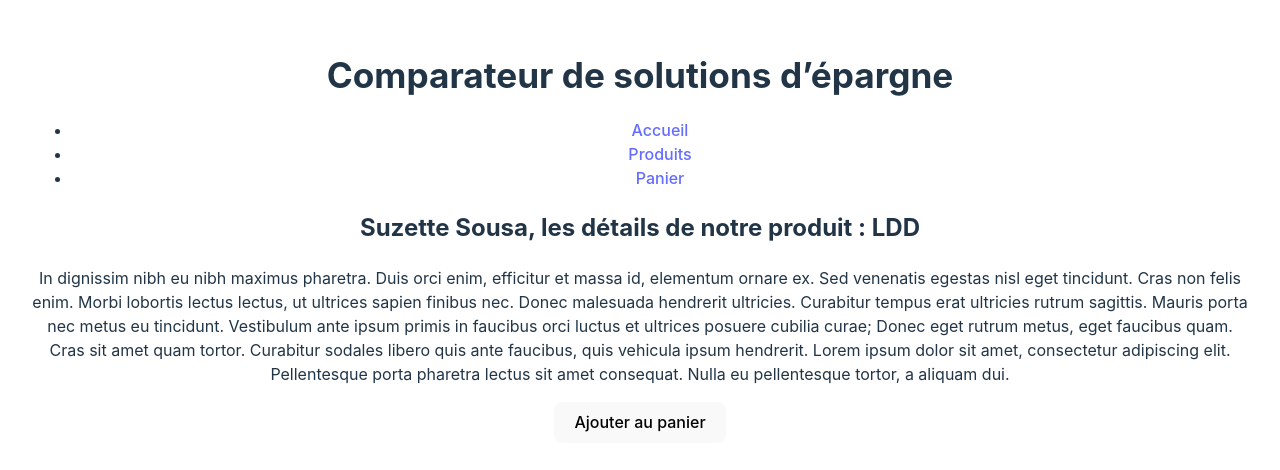
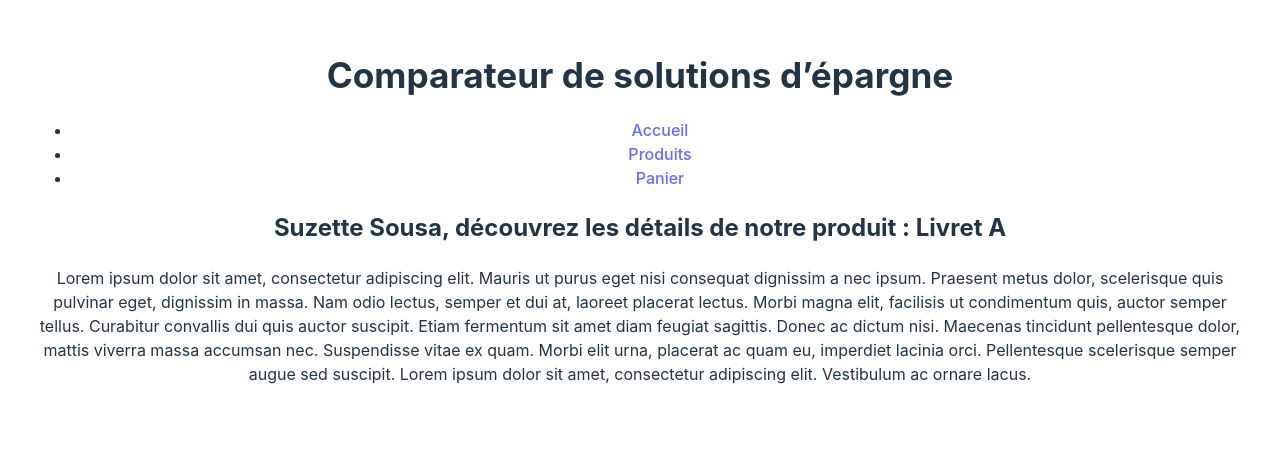
Before and after one commit to suzette-sousa/comparateur-solutions-epargne, a React (Vite) app: page /nos-produits/1 in a window 1280 px wide. Shown: the top 470 px of the page. Built offline with nearby package versions, Linux system fonts and the light colour scheme.

Commit message:
display details product with params and simulate api filter

```diff
--- a/src/App.jsx
+++ b/src/App.jsx
@@ -36,7 +36,7 @@ const App = () => {
             element={<ProductList products={products} />}
           />
           <Route
-            path="/nos-produits/:id"
+            path="/nos-produits/:productId"
             element={<Product products={products} />}
           />
         </Routes>
--- a/src/api/api.js
+++ b/src/api/api.js
@@ -73,12 +73,22 @@ const products = [
   },
 ];
 
-function getProducts() {
+const getProducts = () => {
   return new Promise((resolve) => {
     setTimeout(() => {
       resolve(products);
     }, 1000);
   });
-}
+};
 
-export { getProducts };
+const getProduct = (id) => {
+  return new Promise((resolve) => {
+    setTimeout(() => {
+      const filteredProduct = products.find((p) => p.id === parseInt(id));
+
+      resolve(filteredProduct);
+    }, 1000);
+  });
+};
+
+export { getProducts, getProduct };
--- a/src/components/Product/Product.jsx
+++ b/src/components/Product/Product.jsx
@@ -1,23 +1,30 @@
-import { useContext } from 'react';
+import { useContext, useEffect, useState } from 'react';
 import { UserContext } from '../../context/UserContext';
+import { getProduct } from '../../api/api';
+import { useParams } from 'react-router-dom';
 
-const Product = (props) => {
-  const { products, productId } = props;
+const Product = () => {
+  const { userName } = useContext(UserContext);
+  const { productId } = useParams();
+  const [product, setProduct] = useState(null);
 
-  const product = products.find((product) => product.id === 2);
-  const { userName } = useContext(UserContext);
+  useEffect(() => {
+    getProduct(productId).then((productData) => {
+      setProduct(productData);
+    });
+  }, [productId]);
 
   if (!product) {
-    return <p>Produit non trouvé.</p>;
+    return <p>Chargement des détails du produit...</p>;
   }
 
   return (
     <div>
       <h2>
-        {userName}, les détails de notre produit : {product.name}
+        {userName}, découvrez les détails de notre produit : {product?.name}
       </h2>
-      <p>{product.descr}</p>
-      <button onClick={() => addToCart(product)}>Ajouter au panier</button>
+      <p>{product?.descr}</p>
+      {/*       <button onClick={() => addToCart(product)}>Ajouter au panier</button> */}
     </div>
   );
 };
```
